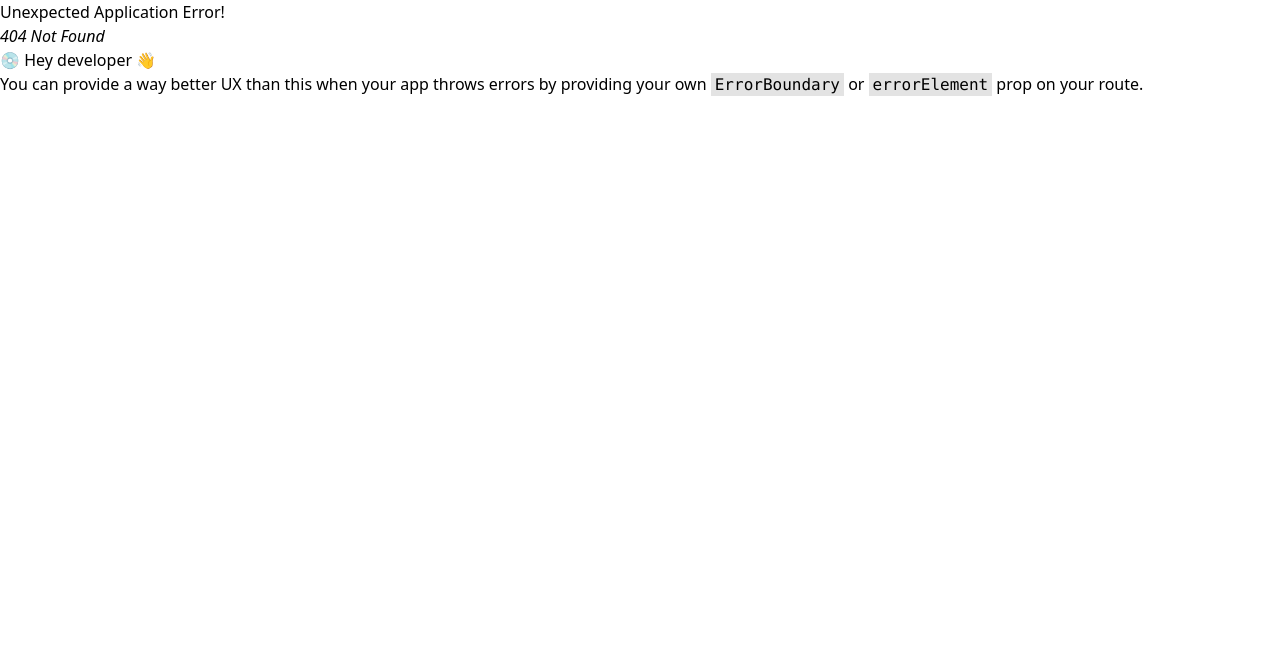
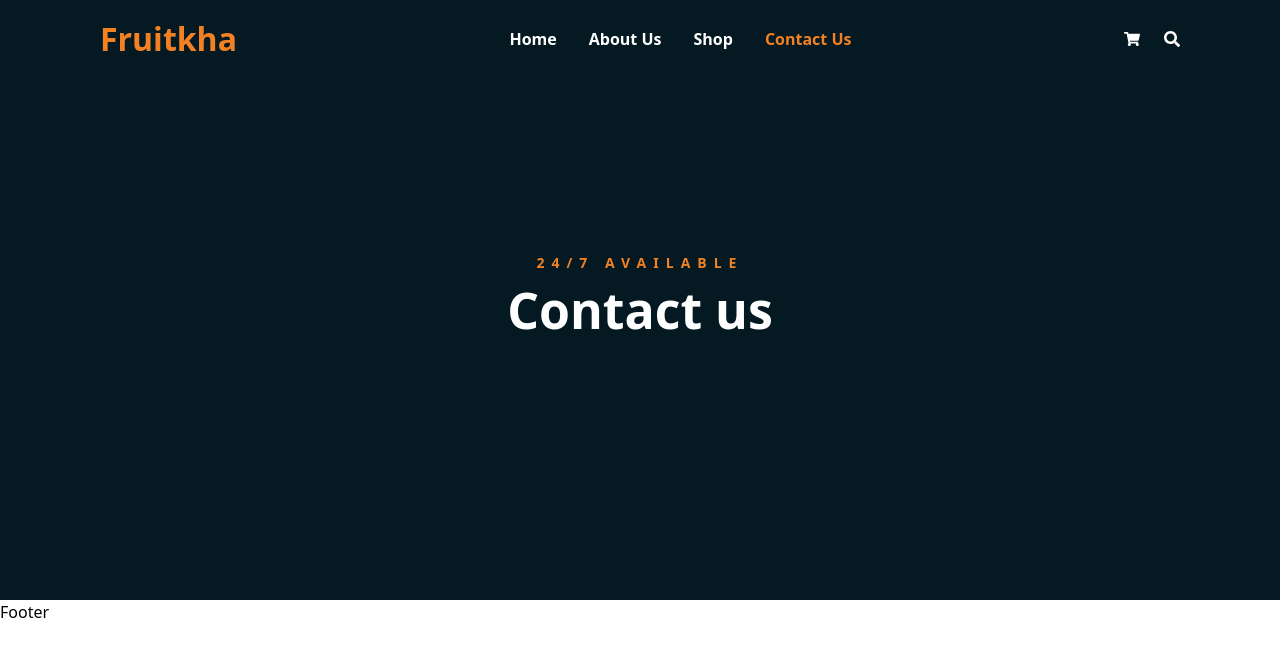
Before and after one commit to saroz-Xplore/router, a React (Vite) app: page /contact in a window 1280 px wide. Before the commit this address had no page. Shown: the top 656 px of the page. Built offline with nearby package versions, Linux system fonts and the light colour scheme.

Commit message:
with added shop , contact, about us

```diff
--- a/src/Pages/About.jsx
+++ b/src/Pages/About.jsx
@@ -1,9 +1,15 @@
 import React from "react";
+import SmallBanner from "../components/SmallBanner";
 
 const About = () => {
 
+    const subTitle = 'We sale fresh fruits'
+    const title = 'About us'
+
     return (
-        <div className="text-6xl text-center py-6">About</div>
+       <>
+       <SmallBanner subTitle = {subTitle} Title = {title} />
+       </>
     )
 }
 export default About
--- /dev/null
+++ b/src/Pages/Contact.jsx
@@ -0,0 +1,16 @@
+import React from 'react'
+import SmallBanner from '../components/SmallBanner'
+
+export const Contact = () => {
+
+    const subtitle = "24/7 available"
+    const title = "Contact us"
+
+  return (
+    <div>
+        <SmallBanner Title = {title} subTitle = {subtitle} />
+    </div>
+  )
+}
+
+export default Contact
--- /dev/null
+++ b/src/Pages/Shop.jsx
@@ -0,0 +1,15 @@
+import React from 'react'
+import SmallBanner from '../components/SmallBanner'
+
+export const Shop = () => {
+
+    const subTitle = 'Fresh & Organic'
+    const title = 'Shop'
+
+  return (
+    <div>
+        <SmallBanner  subTitle= {subTitle} Title = {title}/>
+    </div>
+  )
+}
+export default Shop
--- a/src/components/Header.jsx
+++ b/src/components/Header.jsx
@@ -27,8 +27,8 @@ const Header = () => {
           <nav className='  flex items-center gap-8 font-semibold'>
             <NavLink to="/" className={({ isActive }) => `${isActive && "text-[#F28123] "}`}>Home</NavLink>
             <NavLink to="/about" className={({ isActive }) => `${isActive && "text-[#F28123]"}`}>About Us</NavLink>
-            <Link>Shop</Link>
-            <Link>Contact Us</Link>
+            <NavLink to="/shop" className={({ isActive }) => `${isActive && "text-[#F28123]"}`}>Shop</NavLink>
+            <NavLink to="/contact" className={({ isActive }) => `${isActive && "text-[#F28123]"}`}>Contact Us</NavLink>
           </nav>
         </div>
 
--- /dev/null
+++ b/src/components/SmallBanner.jsx
@@ -0,0 +1,12 @@
+import React from 'react'
+
+const SmallBanner = ({ subTitle, Title }) => {
+  return (
+    <div className='bg-[#051922] w-screen h-[75vh] flex flex-col justify-center items-center'>
+      <p className='text-[#F28123] tracking-[7px] font-bold text-sm uppercase '>{subTitle}</p>
+      <h1 className='text-[50px] font-black text-white'>{Title}</h1>
+    </div>
+  )
+}
+
+export default SmallBanner
```
Also changed, not shown: src/main.jsx (+12 -1 lines).
